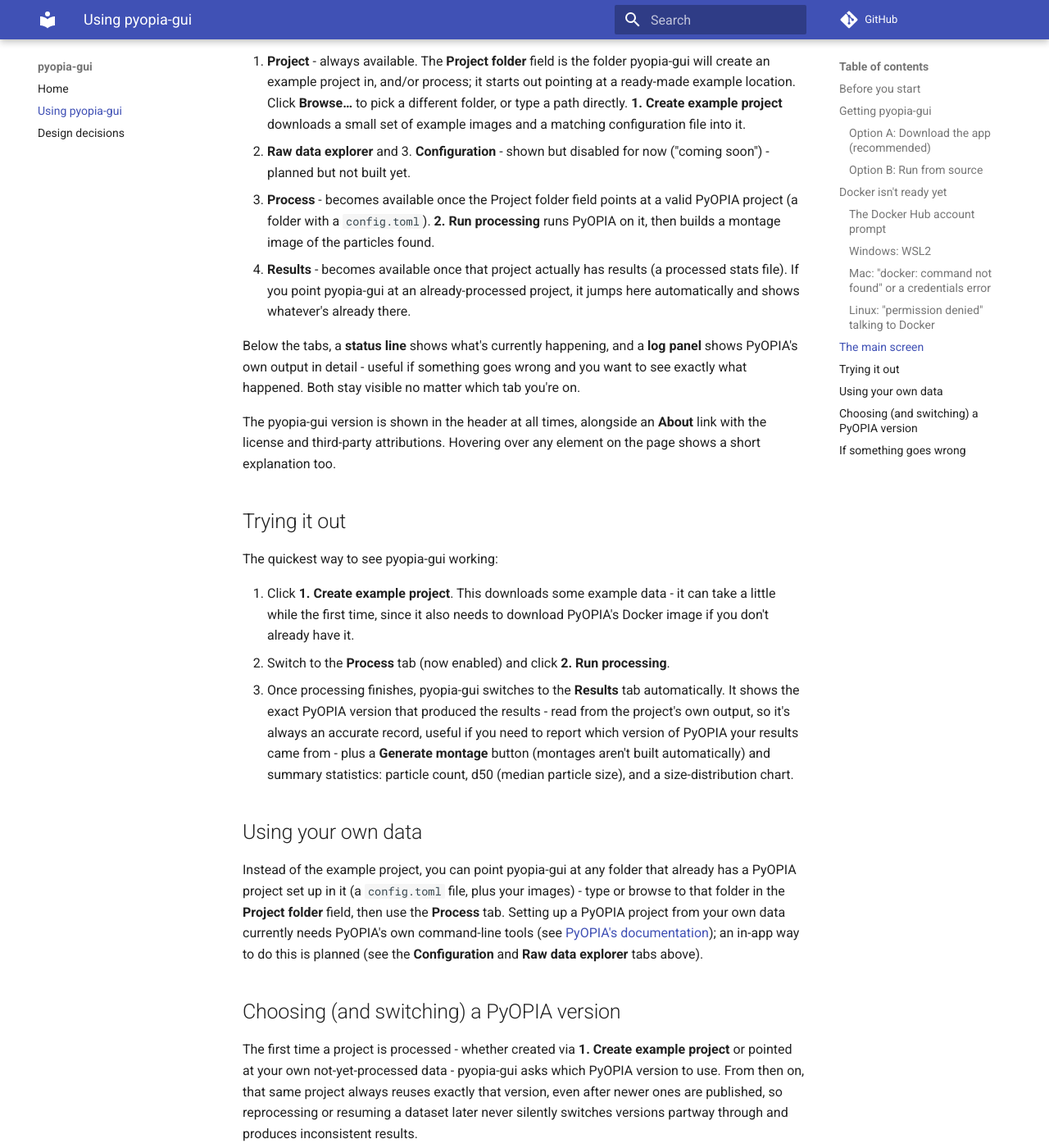
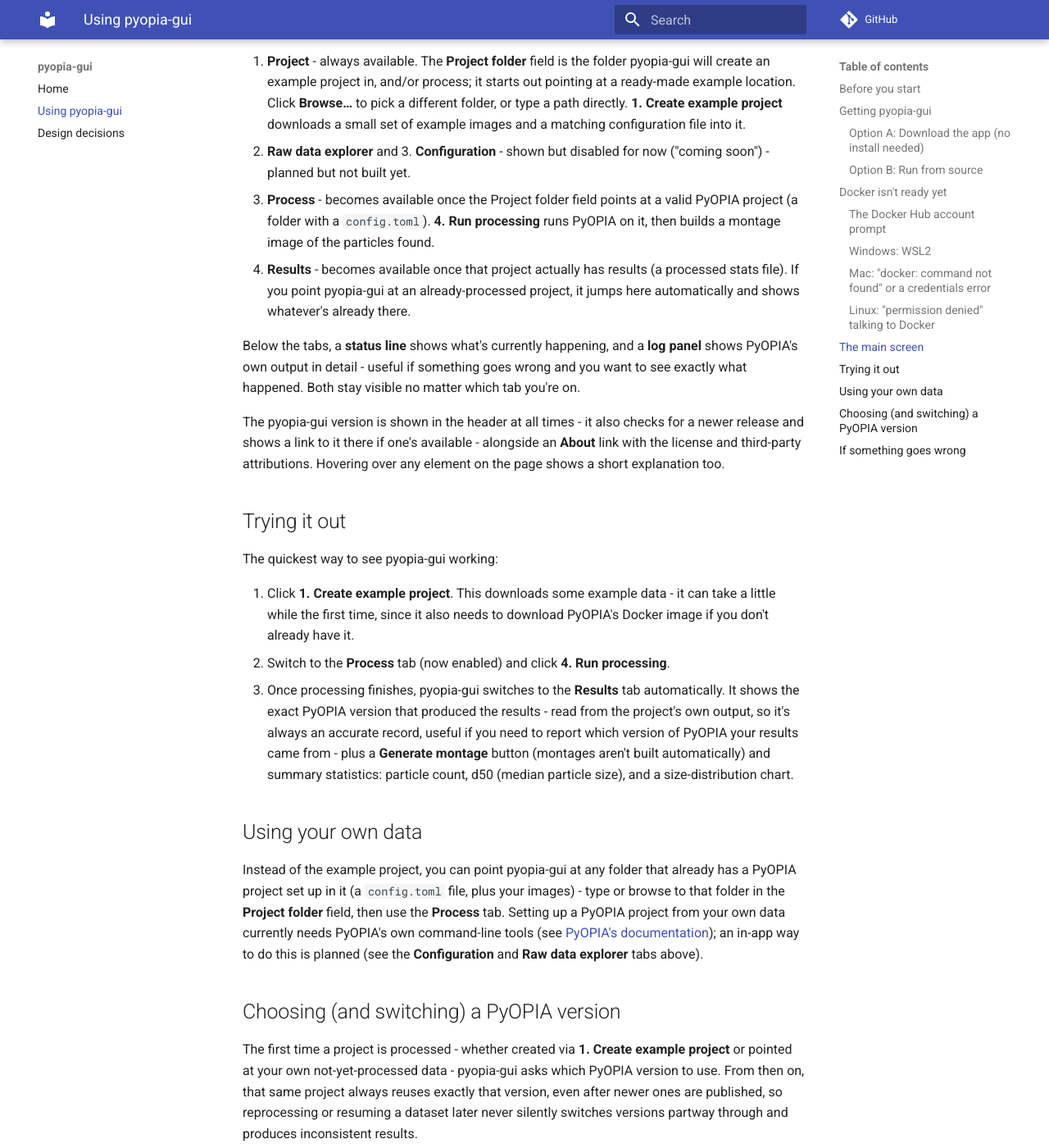
Before and after one commit to nimmo-smith-technologies/pyopia-gui, an MkDocs documentation site: the page built from docs/usage.md, in a window 1280 px wide and 1400 px high, scrolled down 3418 px. Shown: the whole window at 82% size. Built offline with MkDocs 1.6.1 and Material for MkDocs 9.7.7, drawn with Linux system fonts in a browser that asks for light colours; comment, search, counter and statistics services are not loaded; some of the changed text lies outside the part shown.

Commit message:
Fix stale button numbering and a self-contradicting download recommendation
usage.md still referred to "2. Run processing" from before the tabs
were renumbered - the button is "4. Run processing". Also stopped
calling the downloadable app "recommended" right next to a warning
that it's less tested than running from source, and pointed README's
Getting started at the download option for non-technical users.

```diff
--- a/docs/usage.md
+++ b/docs/usage.md
@@ -24,7 +24,7 @@ open it - see [Docker isn't ready yet](#docker-isnt-ready-yet) below.
 
 ## Getting pyopia-gui
 
-### Option A: Download the app (recommended)
+### Option A: Download the app (no install needed)
 
 No Python or terminal needed for this option. Go to the
 [Releases page](https://github.com/nimmo-smith-technologies/pyopia-gui/releases),
@@ -164,7 +164,7 @@ tabs - each one only usable once it's actually relevant:
 2. **Raw data explorer** and 3. **Configuration** - shown but disabled for now
    ("coming soon") - planned but not built yet.
 4. **Process** - becomes available once the Project folder field points at a valid
-   PyOPIA project (a folder with a `config.toml`). **2. Run processing** runs PyOPIA
+   PyOPIA project (a folder with a `config.toml`). **4. Run processing** runs PyOPIA
    on it, then builds a montage image of the particles found.
 5. **Results** - becomes available once that project actually has results (a
    processed stats file). If you point pyopia-gui at an already-processed project,
@@ -174,9 +174,10 @@ Below the tabs, a **status line** shows what's currently happening, and a **log
 panel** shows PyOPIA's own output in detail - useful if something goes wrong and you
 want to see exactly what happened. Both stay visible no matter which tab you're on.
 
-The pyopia-gui version is shown in the header at all times, alongside an **About**
-link with the license and third-party attributions. Hovering over any element on the
-page shows a short explanation too.
+The pyopia-gui version is shown in the header at all times - it also checks for a
+newer release and shows a link to it there if one's available - alongside an
+**About** link with the license and third-party attributions. Hovering over any
+element on the page shows a short explanation too.
 
 ## Trying it out
 
@@ -185,7 +186,7 @@ The quickest way to see pyopia-gui working:
 1. Click **1. Create example project**. This downloads some example data - it can
    take a little while the first time, since it also needs to download PyOPIA's
    Docker image if you don't already have it.
-2. Switch to the **Process** tab (now enabled) and click **2. Run processing**.
+2. Switch to the **Process** tab (now enabled) and click **4. Run processing**.
 3. Once processing finishes, pyopia-gui switches to the **Results** tab automatically.
    It shows the exact PyOPIA version that produced the results - read from the
    project's own output, so it's always an accurate record, useful if you need to
@@ -213,7 +214,7 @@ silently switches versions partway through and produces inconsistent results.
 
 To deliberately switch a project to a different version, move or delete its existing
 results (the `...-STATS.nc` file named in `config.toml`'s `output_datafile`) before
-clicking **2. Run processing** again - with no existing results to stay consistent
+clicking **4. Run processing** again - with no existing results to stay consistent
 with, pyopia-gui asks you to choose a version again.
 
 ## If something goes wrong
@@ -223,7 +224,7 @@ with, pyopia-gui asks you to choose a version again.
   in the log panel where it happened.
 - **"This folder already exists"** - shown if you click **1. Create example project**
   pointing at a folder that's already there. Either pick a different, new folder, or
-  if that folder already has a project in it, just click **2. Run processing**
+  if that folder already has a project in it, just click **4. Run processing**
   instead.
 - For anything else, the log panel shows PyOPIA's own detailed output, which usually
   explains what happened.
```
Also changed, not shown: README.md (+9 -3 lines).
